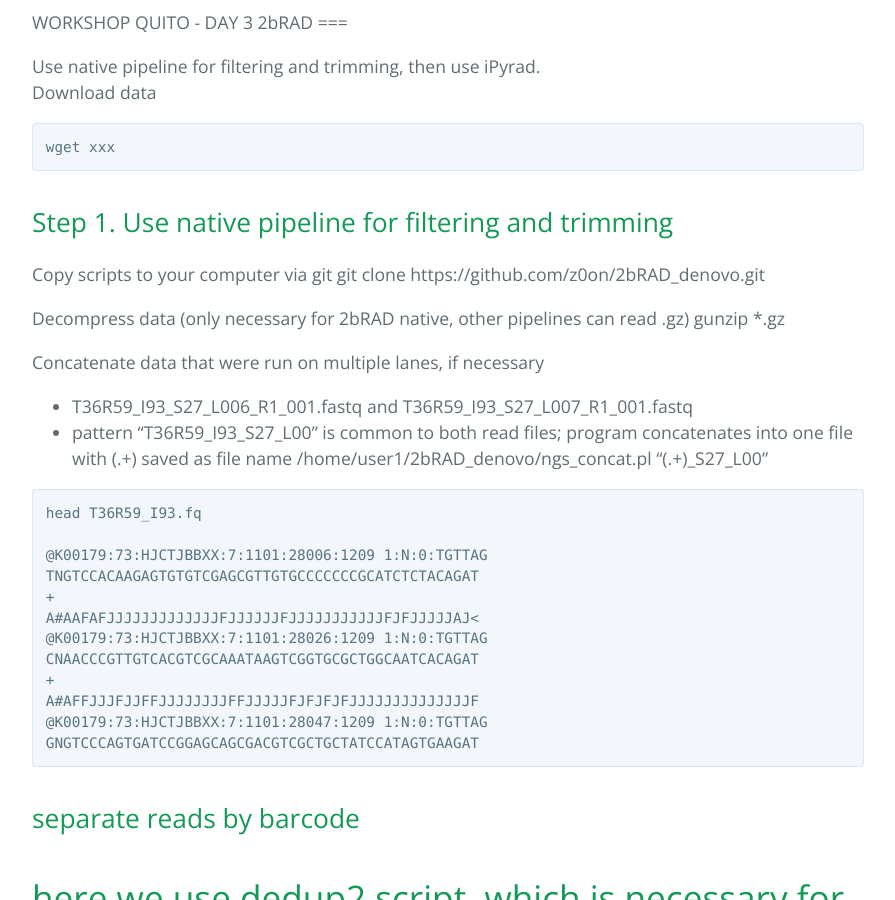
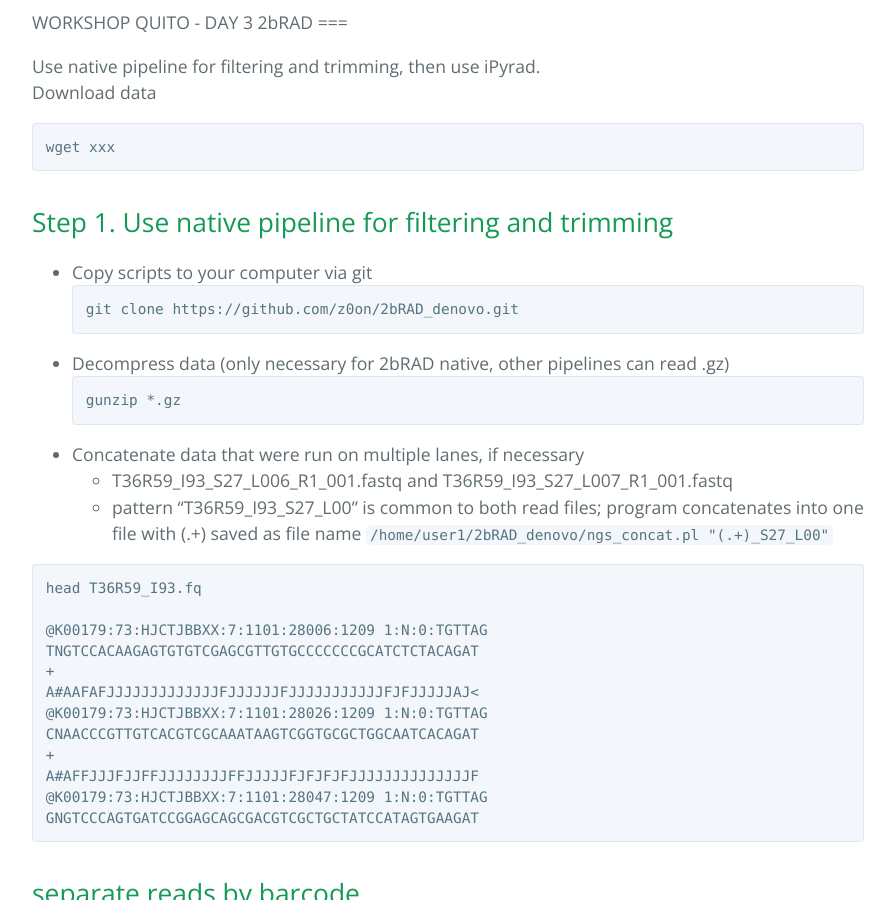
Before and after one commit to rdtarvin/RADseq_Quito_2017, a Jekyll site: the page built from 2bRAD-pipeline.md, in a window 1280 px wide and 900 px high, scrolled down 406 px. Shown: the whole window, without its empty margins (192-1087 px from the left). Built offline with Jekyll 4.4.1, drawn with Linux system fonts in a browser that asks for light colours; our own code applies the rules of GitHub Pages for plain Markdown files; some of the changed lines change nothing that is shown.

Commit message:
updated 2brad pipeline

````diff
--- a/2bRAD-pipeline.md
+++ b/2bRAD-pipeline.md
@@ -11,16 +11,20 @@ wget xxx
 Step 1. Use native pipeline for filtering and trimming
 ---
 
-Copy scripts to your computer via git
-	git clone https://github.com/z0on/2bRAD_denovo.git
+* Copy scripts to your computer via git
+```
+git clone https://github.com/z0on/2bRAD_denovo.git
+```
 
-Decompress data (only necessary for 2bRAD native, other pipelines can read .gz)
-	gunzip *.gz
+* Decompress data (only necessary for 2bRAD native, other pipelines can read .gz)
+```
+gunzip *.gz
+```
 
-Concatenate data that were run on multiple lanes, if necessary
-- T36R59_I93_S27_L006_R1_001.fastq and T36R59_I93_S27_L007_R1_001.fastq
-- pattern "T36R59_I93_S27_L00" is common to both read files; program concatenates into one file with (.+) saved as file name
-	/home/user1/2bRAD_denovo/ngs_concat.pl "(.+)_S27_L00"
+* Concatenate data that were run on multiple lanes, if necessary
+	- T36R59_I93_S27_L006_R1_001.fastq and T36R59_I93_S27_L007_R1_001.fastq
+	- pattern "T36R59_I93_S27_L00" is common to both read files; program concatenates into one file with (.+) saved as file name
+	```/home/user1/2bRAD_denovo/ngs_concat.pl "(.+)_S27_L00"```
 
 ```
 head T36R59_I93.fq
````
